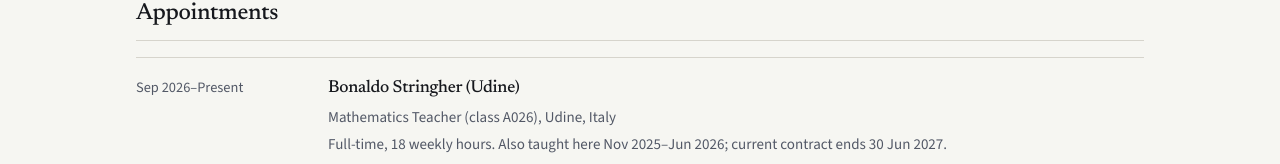
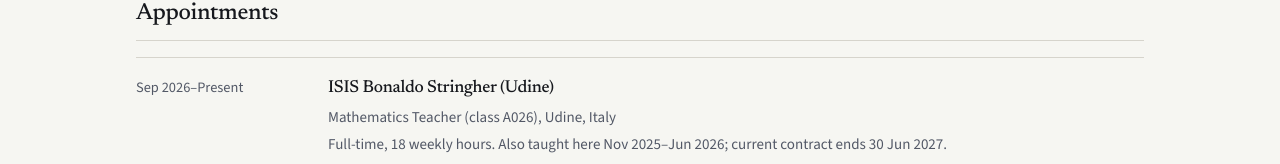
Before and after one commit to linzialessandro/PersonalWebsite, a React (Vite) app: page /cv in a window 1280 px wide. Shown: the part 414-578 px from the top of the page. Built offline with nearby package versions, Linux system fonts and the light colour scheme.

Commit message:
content: general CV PDF (28 Oct 2026) + ISIS Stringher
Replace downloadable CV with LinkedIner-locked general PDF:
ISIS Bonaldo Stringher, full eCampus A026 line, last updated
28 Oct 2026. Sync school name in cv.js. No certificate file.

```diff
--- a/src/data/cv.js
+++ b/src/data/cv.js
@@ -8,7 +8,7 @@ export const cvData = {
 
 export const positions = [
   {
-    org: "Bonaldo Stringher (Udine)",
+    org: "ISIS Bonaldo Stringher (Udine)",
     role: "Mathematics Teacher (class A026)",
     unit: "Full-time, 18 weekly hours. Also taught here Nov 2025–Jun 2026; current contract ends 30 Jun 2027.",
     place: "Udine, Italy",
```
Also changed, not shown: 2 other files (tests, documents, lock files or other folders).
